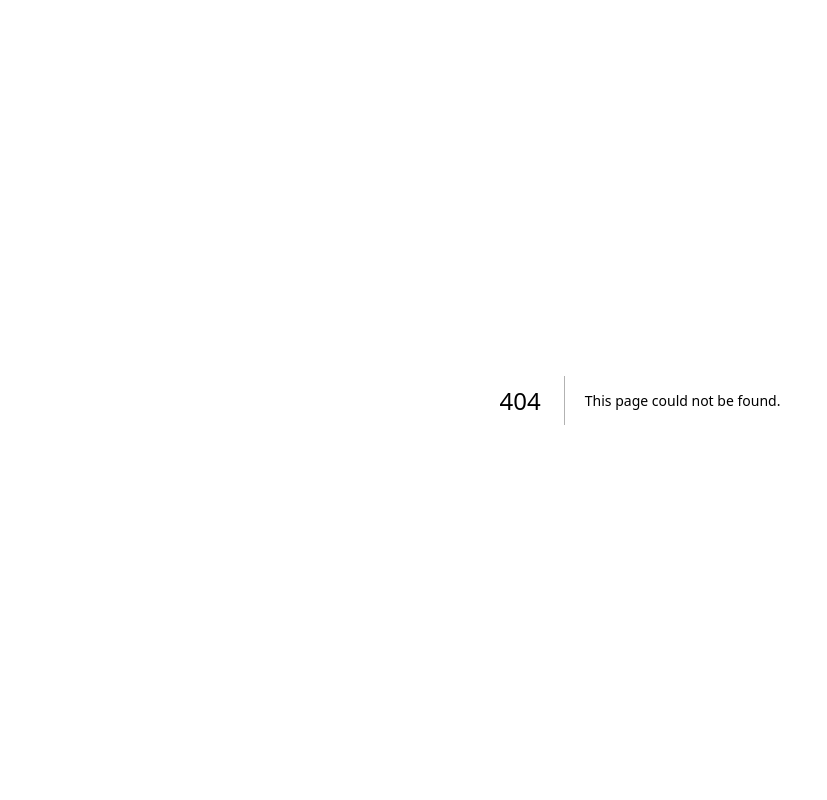
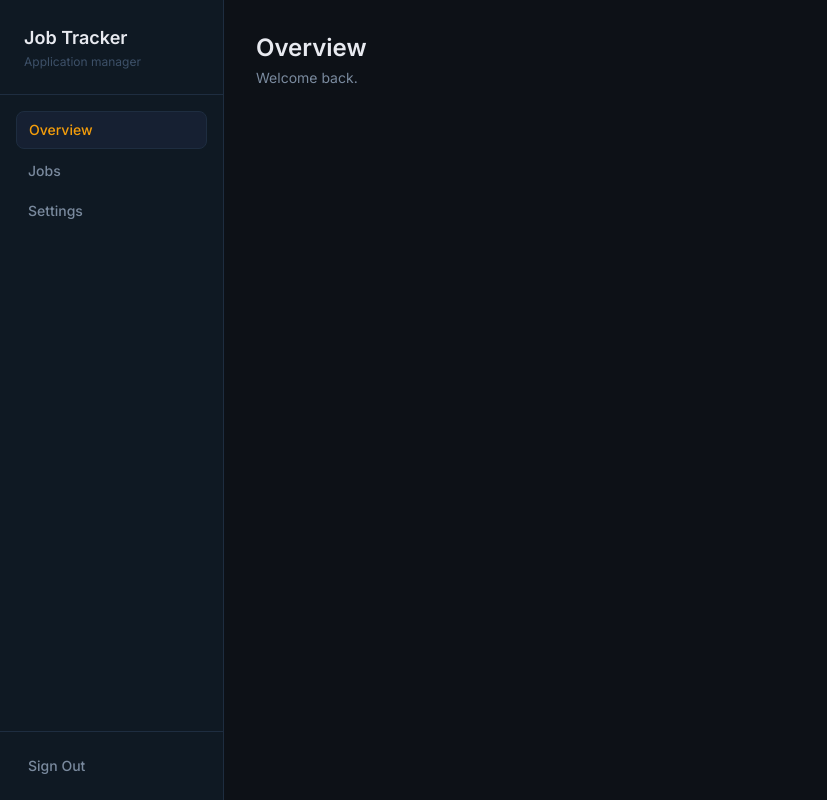
Before and after one commit to RenAmamiya0411/Job-Tracker, a Next.js app: page /dashboard in a window 1280 px wide. Before the commit this address had no page. Shown: the whole page, without its empty margins (0-827 px from the left). Built offline with nearby package versions, Linux system fonts and the light colour scheme; no server answers; sample sign-in values are in the browser's storage.

Commit message:
feat: add dashboard layout and sidebar with navy theme

```diff
--- /dev/null
+++ b/src/app/(dashboard)/dashboard/page.tsx
@@ -0,0 +1,8 @@
+export default function DashboardPage() {
+  return (
+    <div>
+      <h1 className="text-2xl font-semibold text-text-primary">Overview</h1>
+      <p className="text-text-secondary mt-1 text-sm">Welcome back.</p>
+    </div>
+  );
+}
--- /dev/null
+++ b/src/app/(dashboard)/jobs/page.tsx
@@ -0,0 +1,7 @@
+export default function JobsPage() {
+  return (
+    <div>
+      <h1 className="text-2xl font-semibold text-text-primary">Jobs</h1>
+    </div>
+  );
+}
--- a/src/app/(dashboard)/layout.tsx
+++ b/src/app/(dashboard)/layout.tsx
@@ -9,7 +9,7 @@ export default async function DashboardLayout({ children }: { children: React.Re
   if (!session) redirect("/login");
 
   return (
-    <div className="flex min-h-screen bg-gray-50">
+    <div className="flex min-h-screen bg-navy-base">
       <Sidebar />
       <main className="flex-1 p-8">{children}</main>
     </div>
--- /dev/null
+++ b/src/app/(dashboard)/settings/page.tsx
@@ -0,0 +1,7 @@
+export default function SettingsPage() {
+  return (
+    <div>
+      <h1 className="text-2xl font-semibold text-text-primary">Settings</h1>
+    </div>
+  );
+}
--- a/src/parts/Sidebar.tsx
+++ b/src/parts/Sidebar.tsx
@@ -14,15 +14,16 @@ export default function Sidebar() {
   const pathname = usePathname();
 
   return (
-    <aside className="w-56 min-h-screen bg-white border-r border-gray-200 flex flex-col">
-      <div className="p-6 border-b border-gray-200">
-        <h1 className="text-lg font-semibold text-gray-900">Job Tracker</h1>
+    <aside className="w-56 min-h-screen bg-navy-surface border-r border-navy-border flex flex-col">
+      <div className="p-6 border-b border-navy-border">
+        <h1 className="text-lg font-semibold text-text-primary">Job Tracker</h1>
+        <p className="text-xs mt-0.5 text-text-muted">Application manager</p>
       </div>
 
       <nav className="flex-1 p-4 space-y-1">
         {links.map(link => (
           <Link
-            className={`block px-3 py-2 rounded-lg text-sm font-medium transition-colors ${pathname === link.href ? "bg-blue-50 text-blue-600" : "text-gray-600 hover:bg-gray-50 hover:text-gray-900"}`}
+            className={`block px-3 py-2 rounded-lg text-sm font-medium transition-colors ${pathname === link.href ? "bg-navy-elevated text-amber-accent border border-navy-border" : "text-text-secondary hover:bg-navy-elevated hover:text-text-primary"}`}
             key={link.href}
             href={link.href}
           >
@@ -31,9 +32,9 @@ export default function Sidebar() {
         ))}
       </nav>
 
-      <div className="p-4 border-t border-gray-200">
+      <div className="p-4 border-t border-navy-border">
         <button
-          className="w-full px-3 py-2 text-sm font-medium text-gray-600  hover:bg-gray-50 hover:text-gray-900 rounded-lg transition-colors text-left"
+          className="w-full px-3 py-2 text-sm font-medium text-text-secondary  hover:bg-navy-elevated hover:text-text-primary rounded-lg transition-colors text-left"
           onClick={() => signOut({ callbackUrl: "/login" })}
         >
           Sign Out
```
